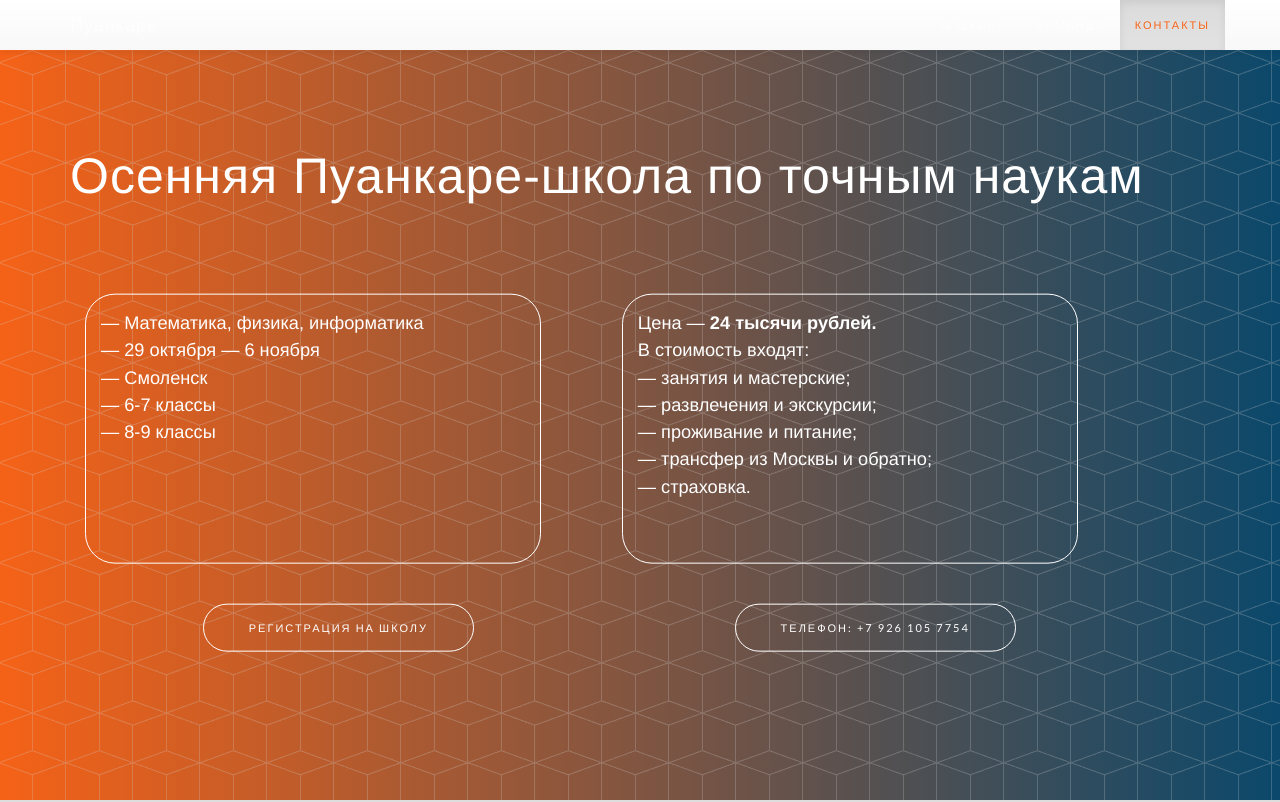
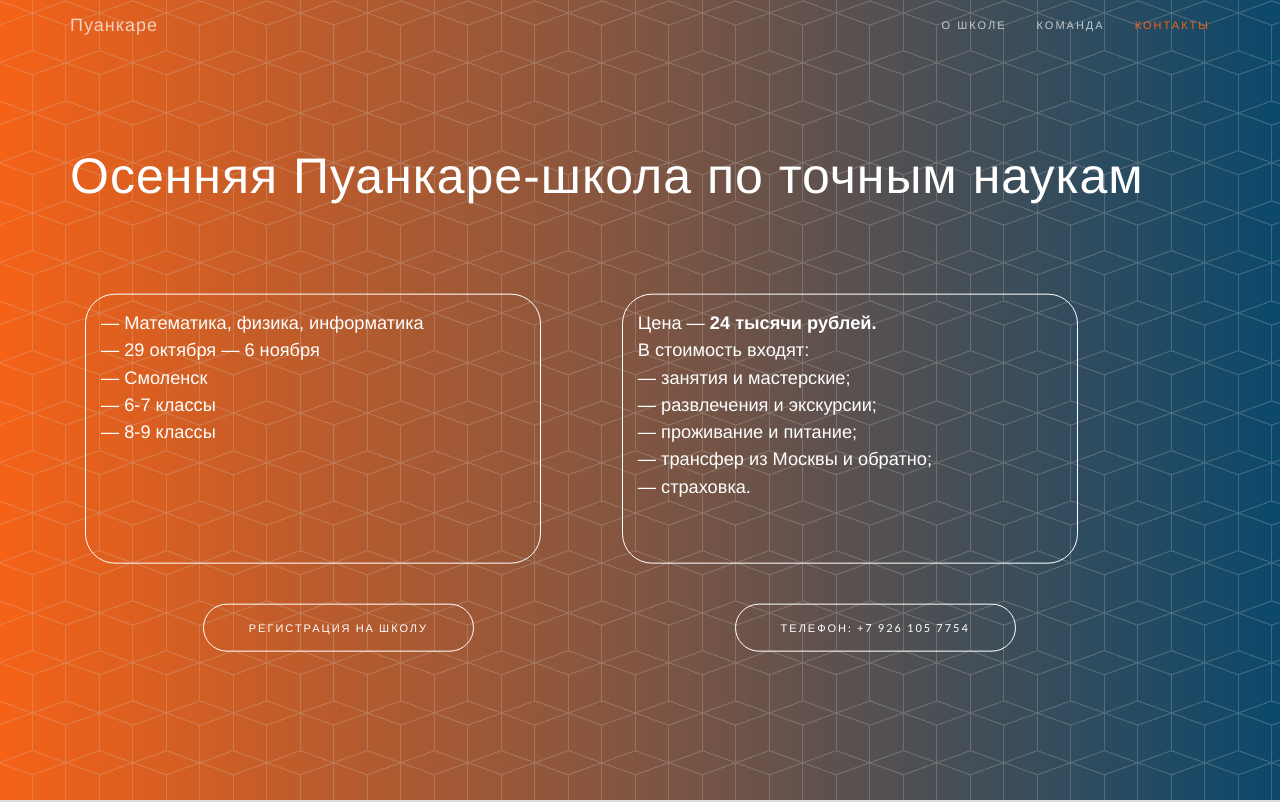
Before and after one commit to just-kir/just-kir.github.io, a website: page winter.html in a window 1280 px wide. Shown: the top 802 px of the page. Drawn offline with nearby package versions, Linux system fonts and the light colour scheme; a web font is replaced by a local one.

Commit message:
try to go back!

```diff
--- a/winter.html
+++ b/winter.html
@@ -12,8 +12,7 @@
     	<!-- Latest compiled and minified CSS -->
 <link rel="stylesheet" href="https://maxcdn.bootstrapcdn.com/bootstrap/3.3.7/css/bootstrap.min.css" integrity="sha384-BVYiiSIFeK1dGmJRAkycuHAHRg32OmUcww7on3RYdg4Va+PmSTsz/K68vbdEjh4u" crossorigin="anonymous">
 
-<!-- Optional theme -->
-<link rel="stylesheet" href="https://maxcdn.bootstrapcdn.com/bootstrap/3.3.7/css/bootstrap-theme.min.css" integrity="sha384-rHyoN1iRsVXV4nD0JutlnGaslCJuC7uwjduW9SVrLvRYooPp2bWYgmgJQIXwl/Sp" crossorigin="anonymous">
+
 
 <!-- Latest compiled and minified JavaScript -->
 <script src="https://maxcdn.bootstrapcdn.com/bootstrap/3.3.7/js/bootstrap.min.js" integrity="sha384-Tc5IQib027qvyjSMfHjOMaLkfuWVxZxUPnCJA7l2mCWNIpG9mGCD8wGNIcPD7Txa" crossorigin="anonymous"></script>
```
